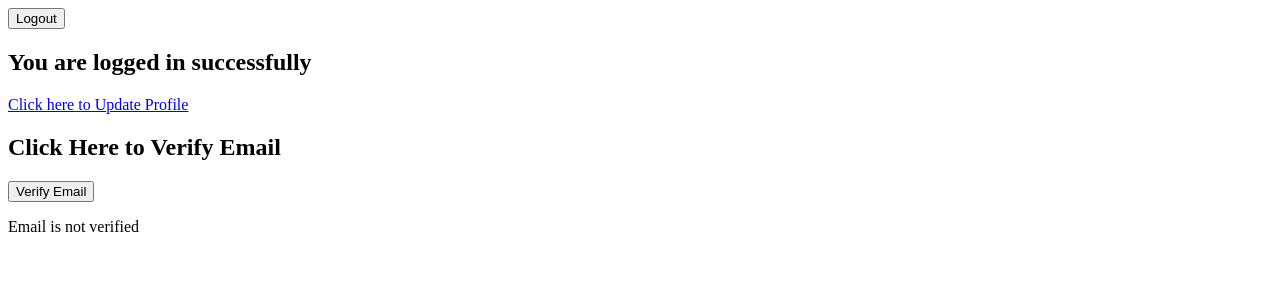
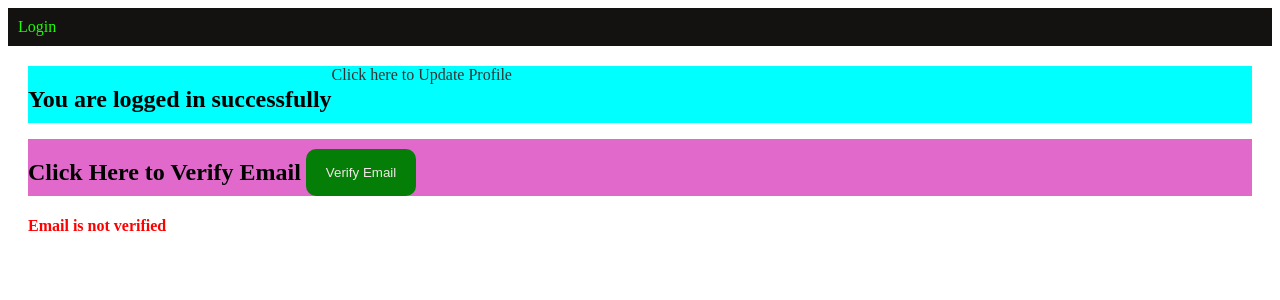
Before and after one commit to Mayukh360/Expensetracker-using-React, a React (Create React App) app: page /loggedin in a window 1280 px wide. Shown: the top 300 px of the page. Built offline with nearby package versions, Linux system fonts and the light colour scheme.

Commit message:
Adding forgot Password Button

```diff
--- /dev/null
+++ b/src/Component/Navbar/Navbar.css
@@ -0,0 +1,30 @@
+.navbar {
+    background-color: #141111;
+    padding: 10px;
+    display: flex;
+    justify-content: flex-end;
+  }
+  .navbar a {
+    color: #1aff00; /* Set the desired color */
+    text-decoration: none; /* Remove underline */
+    margin-right: auto;
+  }
+
+  .navbar a:hover {
+    color: #34d1f4; /* Set the color for hover state */
+  }
+
+
+  .navbar button {
+    background-color: #b91a1a;
+    color: #fff;
+    border: 2px solid rgb(211, 56, 169);
+    padding: 10px 20px;
+    margin-right: 10px;
+    cursor: pointer;
+    border-radius: 10px; /* Add border-radius property to create rounded corners */
+  }
+
+  .navbar button:hover {
+    background-color: #555;
+  }
--- a/src/Component/Navbar/Navbar.js
+++ b/src/Component/Navbar/Navbar.js
@@ -1,17 +1,26 @@
-import React, { Fragment,useContext } from 'react'
-import AuthContext from '../../Store/AuthContext'
-import { useNavigate } from 'react-router-dom';
+import React, { Fragment, useContext } from "react";
+import AuthContext from "../../Store/AuthContext";
+import { useNavigate } from "react-router-dom";
+import { Link } from "react-router-dom";
+import "./Navbar.css";
+import AuthForm from "../Pages/AuthForm";
 
 export default function Navbar() {
-    const navigate=useNavigate();
-    const authCtx=useContext(AuthContext);
-    const logoutHandler=()=>{
-        authCtx.logout();
-        navigate('/');
-    }
+  const navigate = useNavigate();
+  const authCtx = useContext(AuthContext);
+  const logoutHandler = () => {
+    authCtx.logout();
+    navigate("/");
+  };
   return (
     <Fragment>
-        <button onClick={logoutHandler}>Logout</button>
+
+      <div className="navbar">
+      {!authCtx.isLoggedIn && (
+        <Link to="/login">Login</Link>
+      )}
+      {authCtx.isLoggedIn &&  <button onClick={logoutHandler}>Logout</button>}
+      </div>
     </Fragment>
-  )
+  );
 }
--- a/src/Component/Pages/AuthForm.js
+++ b/src/Component/Pages/AuthForm.js
@@ -13,6 +13,9 @@ export default function AuthForm(props) {
     // const cartCtx=useContext(CartContext);
     const navigate= useNavigate()
 
+
+
+
   const [isLoading, setIsLoading] = useState(false);
   const [isLogin, setIsLogin] = useState(true);
   const emailInputRef = useRef();
@@ -26,6 +29,7 @@ export default function AuthForm(props) {
     event.preventDefault();
 
     const enteredEmail = emailInputRef.current.value;
+
     localStorage.setItem('email',enteredEmail);
     const enteredPassword = passwordInputRef.current.value;
     const confirmPassword=confirmPasswordInputRef.current.value;
@@ -39,7 +43,7 @@ export default function AuthForm(props) {
     if (isLogin) {
       url =
         "https://identitytoolkit.googleapis.com/v1/accounts:signInWithPassword?key=AIzaSyDXx5szR2zhd9OQlqBegt7PJUE8RXQAqAk";
-    } else {
+    } else  {
       url =
         "https://identitytoolkit.googleapis.com/v1/accounts:signUp?key=AIzaSyDXx5szR2zhd9OQlqBegt7PJUE8RXQAqAk";
     }
@@ -81,9 +85,26 @@ export default function AuthForm(props) {
     })
   }
   else{
-    alert('Wrong password');
+    const data={
+      email: enteredEmail,
+      requestType:"PASSWORD_RESET",
+    }
+    fetch('https://identitytoolkit.googleapis.com/v1/accounts:sendOobCode?key=AIzaSyDXx5szR2zhd9OQlqBegt7PJUE8RXQAqAk',{
+      method :'POST',
+      body:JSON.stringify(data),
+      headers: {
+        "Content-Type": "application/json",
+      },
+    })
+    .then((response)=>{
+      console.log('Reset',response);
+    })
+    .catch((error)=>{
+      console.log(error);
+    })
   }
 }
+
 
 
   return (<Fragment>
@@ -126,7 +147,10 @@ export default function AuthForm(props) {
           {isLogin ? "Create new account" : "Login with existing account"}
         </button>
       </div>
+      <div className={classes.actions} ><button className={classes.forgot}  >Forgot Password</button></div>
     </form>
+
+
   </section> }
   {AuthCtx.isLoggedIn && <h2 className={classes.loggedInmessage}>You Are already logged in, Visit Product section to see our Products</h2>}
   </Fragment>
--- a/src/Component/Pages/AuthForm.module.css
+++ b/src/Component/Pages/AuthForm.module.css
@@ -78,3 +78,13 @@
     margin-top: 2rem;
     text-align: center;
   }
+
+  .forgot{
+    cursor: pointer;
+    font: inherit;
+    color: white;
+    background-color: #38c9ae;
+    border: 1px solid #4a8fb2;
+    border-radius: 4px;
+    padding: 0.5rem 2.5rem;
+  }
--- /dev/null
+++ b/src/Component/Pages/LoggedinPage.css
@@ -0,0 +1,46 @@
+.logged-in-page {
+    padding: 20px;
+  }
+
+  .logged-in-page h2 {
+    margin-bottom: 10px;
+  }
+
+  .logged-in-page a {
+    color: #333;
+    text-decoration: none;
+  }
+
+  .logged-in-page button {
+    background-color: #047e06;
+    color: #f2e7e7;
+    border: none;
+    padding: 10px 20px;
+    margin-top: 10px;
+    cursor: pointer;
+    margin-left: 5px;
+    border-radius: 10px;
+  }
+
+  .logged-in-page button:hover {
+    background-color: #555;
+
+  }
+
+  .logged-in-page h3 {
+
+    color: green;
+  }
+
+  .logged-in-page h4 {
+    color: red;
+  }
+  .userlogged{
+    display: flex;
+    background-color: aqua;
+  }
+  .verify{
+    display: flex;
+    margin-top: 1rem;
+    background-color: #e269cc;
+  }
--- a/src/Component/Pages/LoggedinPage.js
+++ b/src/Component/Pages/LoggedinPage.js
@@ -1,5 +1,6 @@
 import React, { useState } from 'react';
 import { Link } from 'react-router-dom';
+import './LoggedinPage.css';
 
 export default function LoggedinPage() {
   const email = localStorage.getItem('email');
@@ -35,14 +36,18 @@ export default function LoggedinPage() {
 
   const verificationMessage = isEmailVerified ? (
     <h3>Email is verified</h3>
-  ) : <p>Email is not verified</p>;
+  ) : <h4>Email is not verified</h4>;
 
   return (
-    <div>
+    <div className="logged-in-page">
+      <li className='userlogged'>
       <h2>You are logged in successfully</h2>
       <Link to="/updateprofile">Click here to Update Profile</Link><br/>
+      </li>
+      <li className='verify'>
       <h2>Click Here to Verify Email</h2>
       <button onClick={verifyHandler}>Verify Email</button>
+      </li>
 
       {verificationMessage}
     </div>
```
